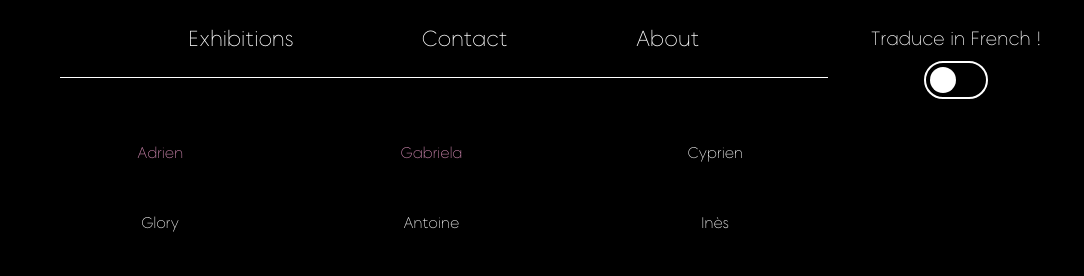
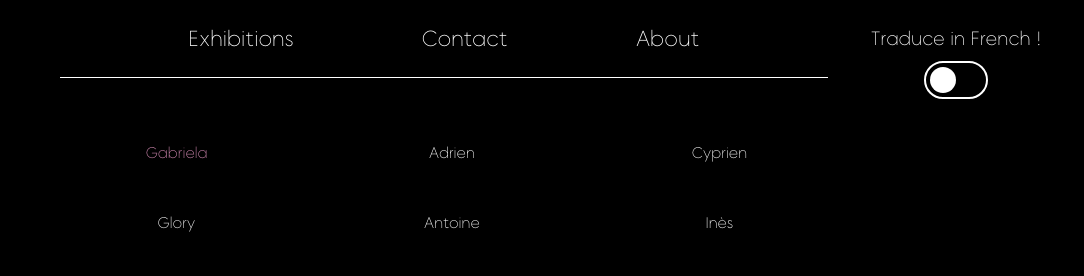
Before and after one commit to AdrienBaptiste/musee-de-linfini, a plain HTML site: page a-propos.html in a window 1280 px wide. Shown: the top 276 px of the page, 196-1280 px from the left. Drawn offline with Linux system fonts and the light colour scheme.

Commit message:
Update a-propos.html

```diff
--- a/a-propos.html
+++ b/a-propos.html
@@ -45,8 +45,8 @@
 
         <table>
             <tr>
-                <td style="color:#DB8EB9 ;">Adrien</td>
                 <td style="color:#DB8EB9 ;">Gabriela</td>
+                <td>Adrien</td>
                 <td>Cyprien</td>
             </tr>
             <tr>
```
